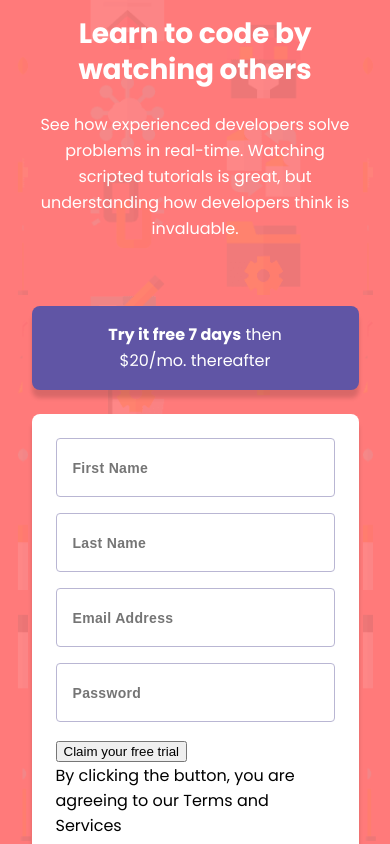
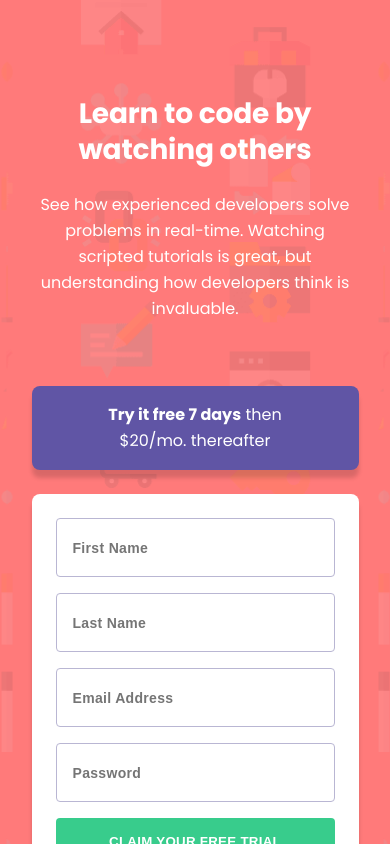
Before and after one commit to abizmo/intro-component-signup-form, a React (Create React App) app: page / in a window 390 px wide. Shown: the top 844 px of the page. Built offline with nearby package versions, Linux system fonts and the light colour scheme.

Commit message:
Finish mobile design

```diff
--- a/src/components/SignUpForm/SignUpForm.module.css
+++ b/src/components/SignUpForm/SignUpForm.module.css
@@ -29,3 +29,36 @@
 .input input:focus-visible {
   outline: none;
 }
+
+.action {
+  align-items: center;
+  display: flex;
+  flex-direction: column;
+  gap: 16px;
+  width: 100%;
+}
+
+.action button {
+  background: var(--primary-green);
+  border: none;
+  border-radius: 4px;
+  box-shadow: inset 0px -4px 0px rgba(0, 0, 0, 0.25);
+  color: var(--neutral-white);
+  font-weight: 600;
+  letter-spacing: 0.02em;
+  padding: 16px 0;
+  text-transform: uppercase;
+  width: 100%;
+}
+
+.action p {
+  color: var(--neutral-grayish-blue);
+  font-size: 11px;
+  line-height: 21px;
+  max-width: 248px;
+  text-align: center;
+}
+
+.action b {
+  color: var(--primary-red);
+}
--- a/src/components/SignUpForm/index.jsx
+++ b/src/components/SignUpForm/index.jsx
@@ -40,12 +40,14 @@ const SignUpForm = () => (
         type="password"
       />
     </div>
-    <div>
+    <div className={styles.action}>
       <button type="submit">
         Claim your free trial
       </button>
       <p>
-        By clicking the button, you are agreeing to our Terms and Services
+        By clicking the button, you are agreeing to our
+        {' '}
+        <b>Terms and Services</b>
       </p>
     </div>
   </form>
--- a/src/index.css
+++ b/src/index.css
@@ -21,7 +21,6 @@ html, body {
 
 body {
   background: url('/public/images/bg-intro-mobile.png') center/contain, var(--primary-red);
-  background-size: contain;
 }
 
 main {
@@ -31,5 +30,5 @@ main {
   justify-content: space-between;
   margin: 0 auto;
   max-width: 327px;
-  padding: 16px 0;
+  padding: 96px 0 16px;
 }
```
